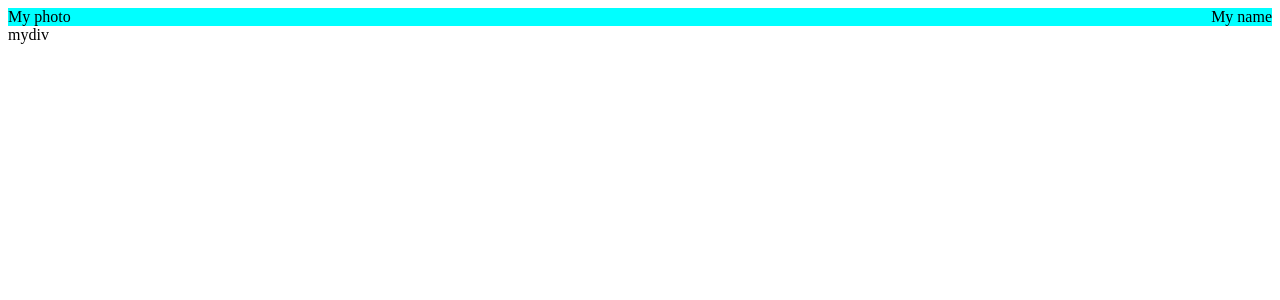
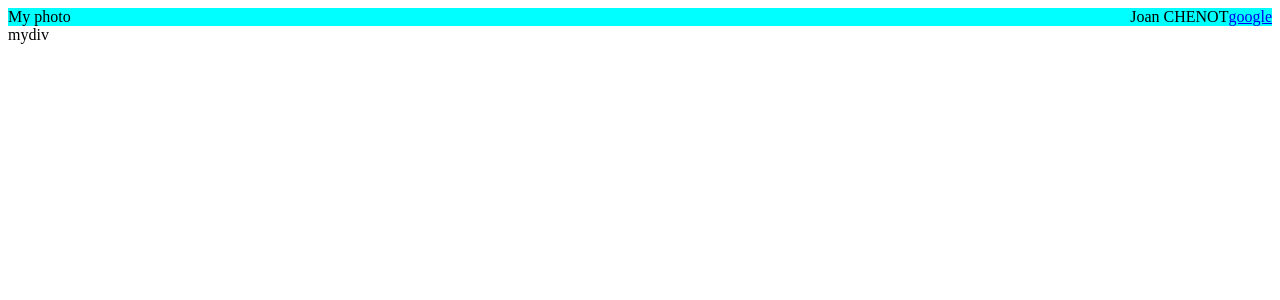
Before and after one commit to lamouchedu94/Portfolio, a PHP site: page / in a window 1280 px wide. Shown: the top 300 px of the page. Run offline with PHP 8.4, Linux system fonts and the light colour scheme.

Commit message:
[ADD] Footer

```diff
--- a/PortfolioPaul/index.html
+++ b/PortfolioPaul/index.html
@@ -9,7 +9,15 @@
 <body>
     <header>
         <div>My photo</div>
-        <div>My name</div>
+        <div class="NameMenu">
+            <div>Joan CHENOT</div>
+            <nav>
+                <ul class="menu">
+                    <li><a href="google.fr">google</a></li>
+                </ul>
+            </nav>
+        </div>
+
     </header>
     <main>
         <div>
@@ -17,5 +25,10 @@
         </div>
     </main>
 
+    <footer>
+        <div class="bas"></div>
+
+    </footer>
+
 </body>
 </html>
--- a/PortfolioPaul/style.css
+++ b/PortfolioPaul/style.css
@@ -3,3 +3,14 @@ header {
     justify-content: space-between;
     background-color: aqua;
 }
+
+.NameMenu {
+    display: flex;
+    flex-direction: row;
+}
+
+.menu {
+    list-style-type: none;
+    margin: 0;
+    padding: 0;
+}
```
